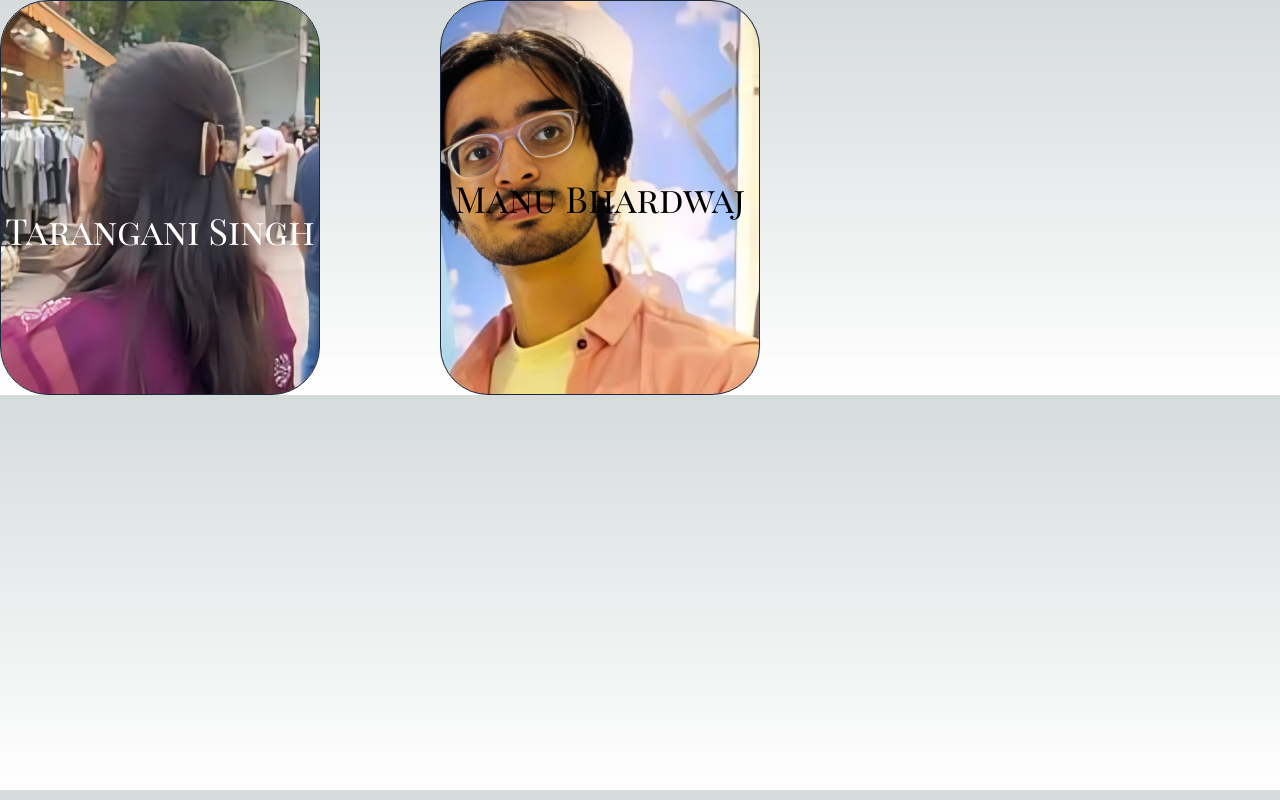
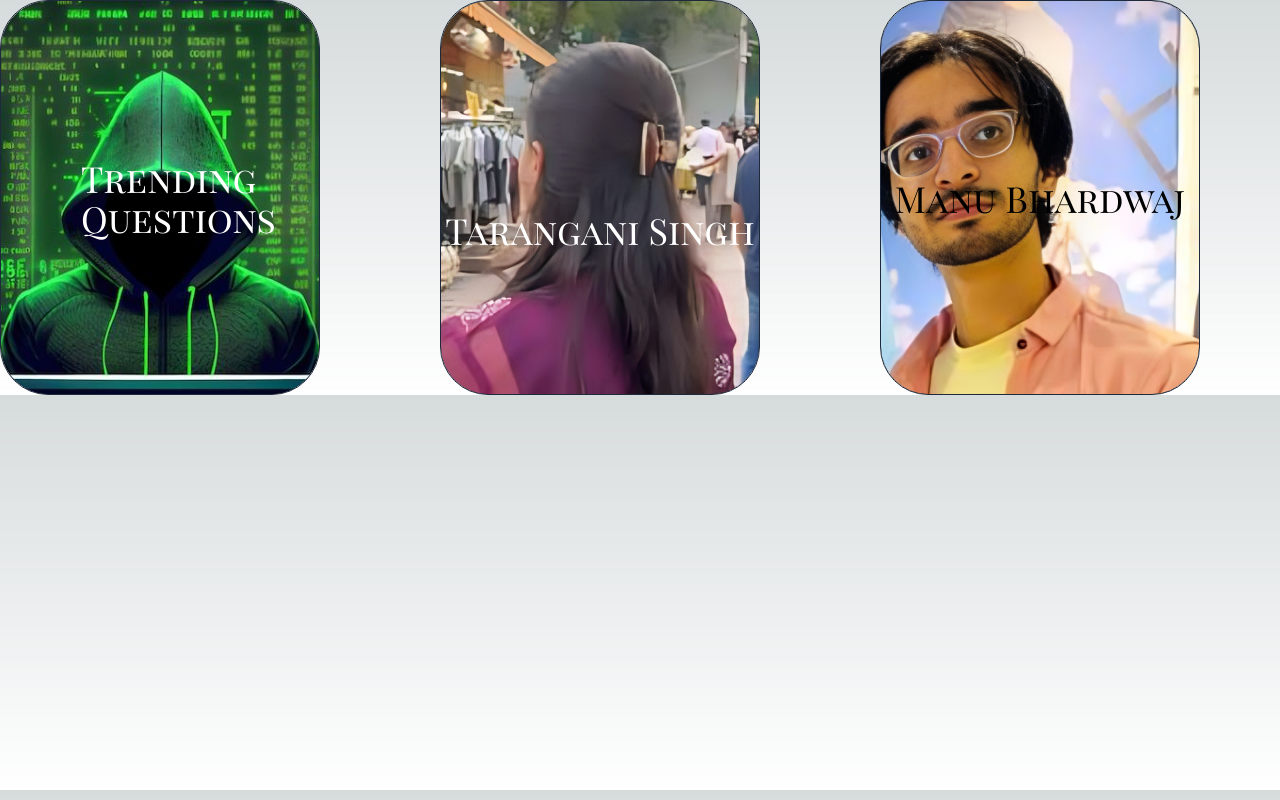
Before and after one commit to GawdOfGithub/analyze-quora, a Next.js app: page / in a window 1280 px wide. Built offline with nearby package versions, Linux system fonts and the light colour scheme.

Commit message:
Progress saved

```diff
--- a/src/app/page.tsx
+++ b/src/app/page.tsx
@@ -13,6 +13,22 @@ export default function GlareCardDemo() {
 
   return (
     <div className="grid grid-cols-1 md:grid-cols-3 gap-10 max-sm:mt-10 max-sm:ml-10">
+       <Link href="https://quora-data.vercel.app/trend.html">
+      <GlareCard className="flex flex-col items-center justify-center">
+        <Image
+          className="h-full w-full absolute inset-0 object-cover"
+          src="/Hacker.jpeg"
+          alt="hello"
+          height={500}
+          width={500}
+
+        />
+
+<p className={cn("font-extrabold text-4xl text-white ml-20 absolute",roboto.className)}>
+          Trending Questions
+        </p>
+      </GlareCard>
+      </Link>
       <Link href="https://quora-data.vercel.app/Tarangini.html">
            <GlareCard className="flex flex-col items-center justify-center">
 
@@ -46,6 +62,7 @@ export default function GlareCardDemo() {
       </GlareCard>
       </Link>
 
+
     </div>
   );
 }
```
Also changed, not shown: public/Hacker.jpeg (added).
